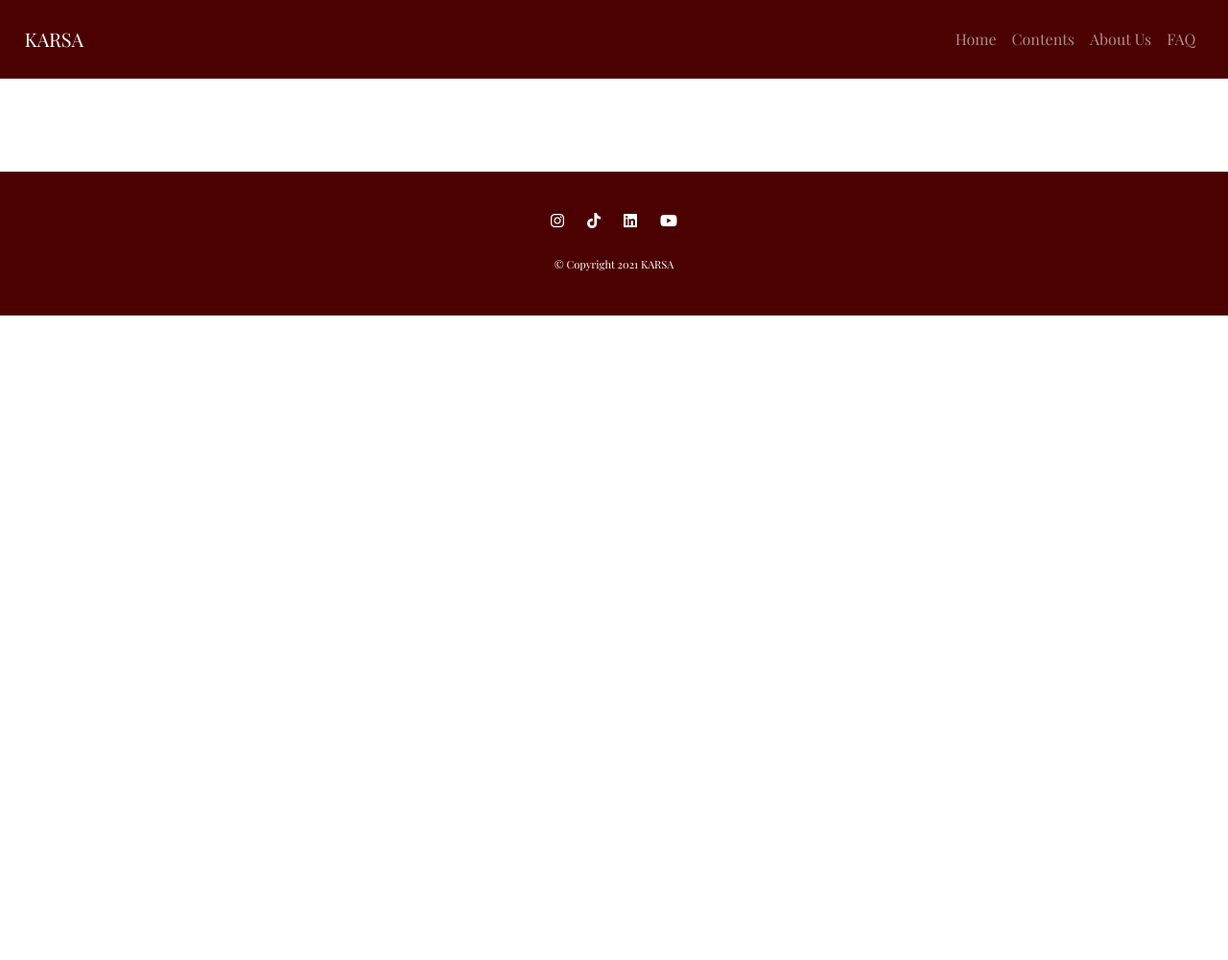
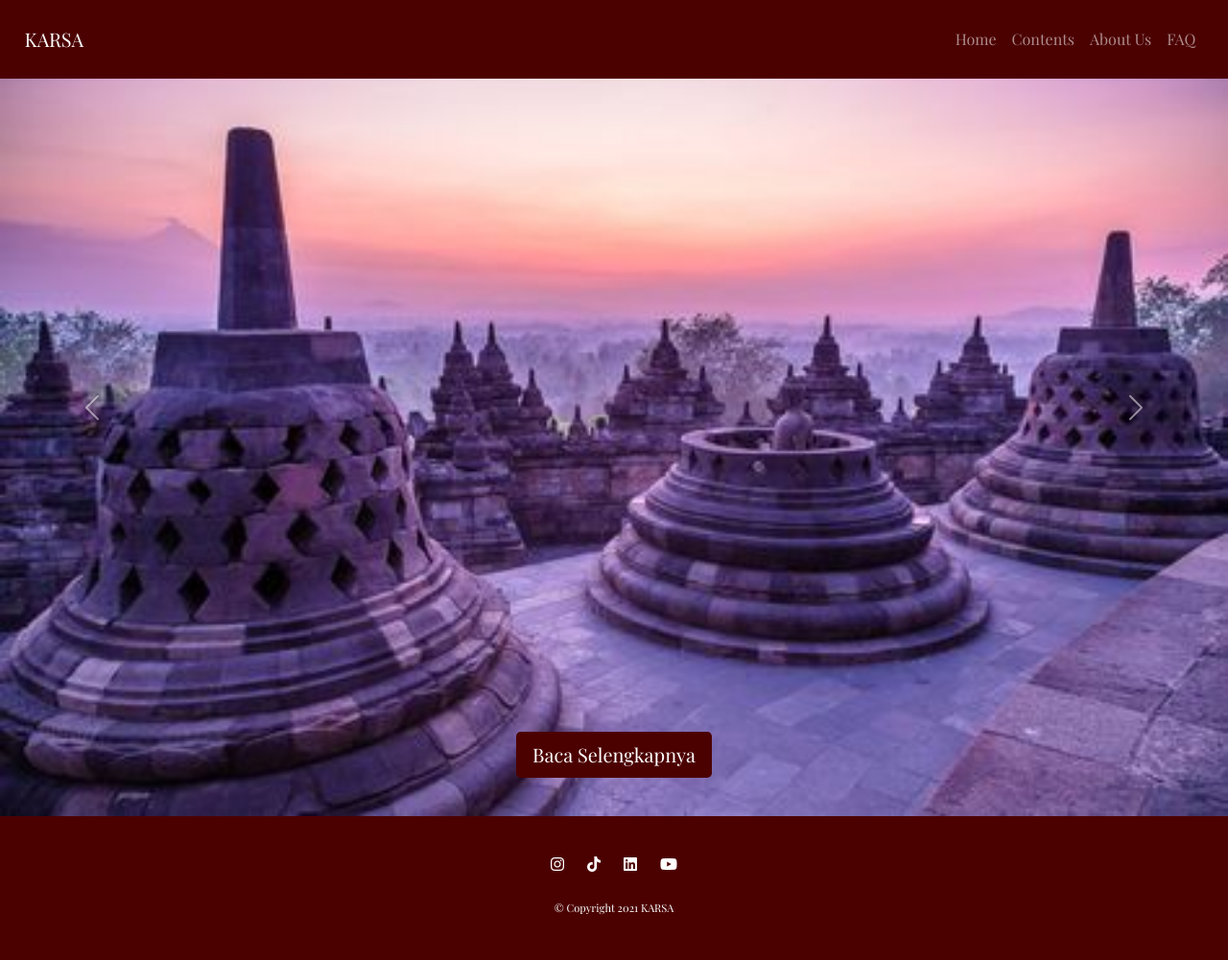
Before and after one commit to EzWayOut13/KARSA, a web app: file index.html in a window 1280 px wide. Shown: the whole page at 96% size. Before the commit the page ends 329 px from the top, so only its background shows below. Run offline with its HTML, style and script files only (its server is not run), Linux system fonts and the light colour scheme; some libraries are stand-ins or nearby versions.

Commit message:
2nd Commit

```diff
--- a/css/styles.css
+++ b/css/styles.css
@@ -2,10 +2,12 @@ body {
   font-family: 'Playfair Display', serif;
 }
 
-.colored {
+.font-colored {
+  font-family: 'Playfair Display', serif;
   background-color: #4c0101;
   color: white;
 }
+
 
 .navbar-custom {
   background-color: #4c0101;
@@ -39,3 +41,13 @@ body {
 .copyright {
   font-size: 70%;
 }
+
+.read-more {
+  font-family: 'Playfair Display', serif;
+  background-color: #4c0101;
+  color: white;
+}
+
+.read-more:hover{
+  color: grey;
+}
--- a/index.html
+++ b/index.html
@@ -23,7 +23,7 @@
 
     <!-- NavBar -->
     <section id="navbar">
-      <nav class="navbar fixed-top navbar-expand-lg navbar-dark colored">
+      <nav class="navbar fixed-top navbar-expand-lg navbar-dark font-colored">
         <div class="container-fluid">
           <a class="navbar-brand" href="#">KARSA</a>
           <button class="navbar-toggler" type="button" data-bs-toggle="collapse" data-bs-target="#navbarSupportedContent" aria-controls="navbarSupportedContent" aria-expanded="false" aria-label="Toggle navigation">
@@ -49,13 +49,39 @@
       </nav>
     </section>
 
+    <!-- Carousel -->
     <section>
-      <div class="container-fluid">
+      <div id="carouselExampleControls" class="carousel slide" data-bs-ride="carousel">
+        <!-- Carousel Items -->
+        <div class="carousel-inner">
+          <div class="carousel-item active">
+            <img src="images/borobudur.jpg" class="d-block w-100" alt="Candi Borobudur">
+            <div class="carousel-caption">
+              <a class="read-more btn btn-lg" href="https://www.youtube.com/" role="button">Baca Selengkapnya</a>
+            </div>
+          </div>
+          <div class="carousel-item">
+            <img src="images/bromo.jpg" class="d-block w-100" alt="Gunung Bromo">
+            <div class="carousel-caption">
+              <a class="read-more btn btn-lg" href="https://www.instagram.com/" role="button">Baca Selengkapnya</a>
+            </div>
+          </div>
+        </div>
+        <!-- Carousel Control Buttons -->
+        <button class="carousel-control-prev" type="button" data-bs-target="#carouselExampleControls" data-bs-slide="prev">
+          <span class="carousel-control-prev-icon" aria-hidden="true"></span>
+          <span class="visually-hidden">Previous</span>
+        </button>
+        <button class="carousel-control-next" type="button" data-bs-target="#carouselExampleControls" data-bs-slide="next">
+          <span class="carousel-control-next-icon" aria-hidden="true"></span>
+          <span class="visually-hidden">Next</span>
+        </button>
       </div>
     </section>
 
+    <!-- footer -->
     <section>
-      <div class="colored" id="footer">
+      <div class="font-colored" id="footer">
         <a href="https://www.instagram.com/kamikarsa/"><i class="social-icon fab fa-instagram"></i></a>
         <a href="https://www.tiktok.com/@kamikarsa?lang=en"><i class="social-icon fab fa-tiktok"></i></i></a>
         <a href="https://www.linkedin.com/company/kamikarsa/mycompany/?viewAsMember=true"><i class="social-icon fab fa-linkedin"></i></a>
```
Also changed, not shown: Images/borobudur.jpg (added), Images/bromo.jpg (added).
